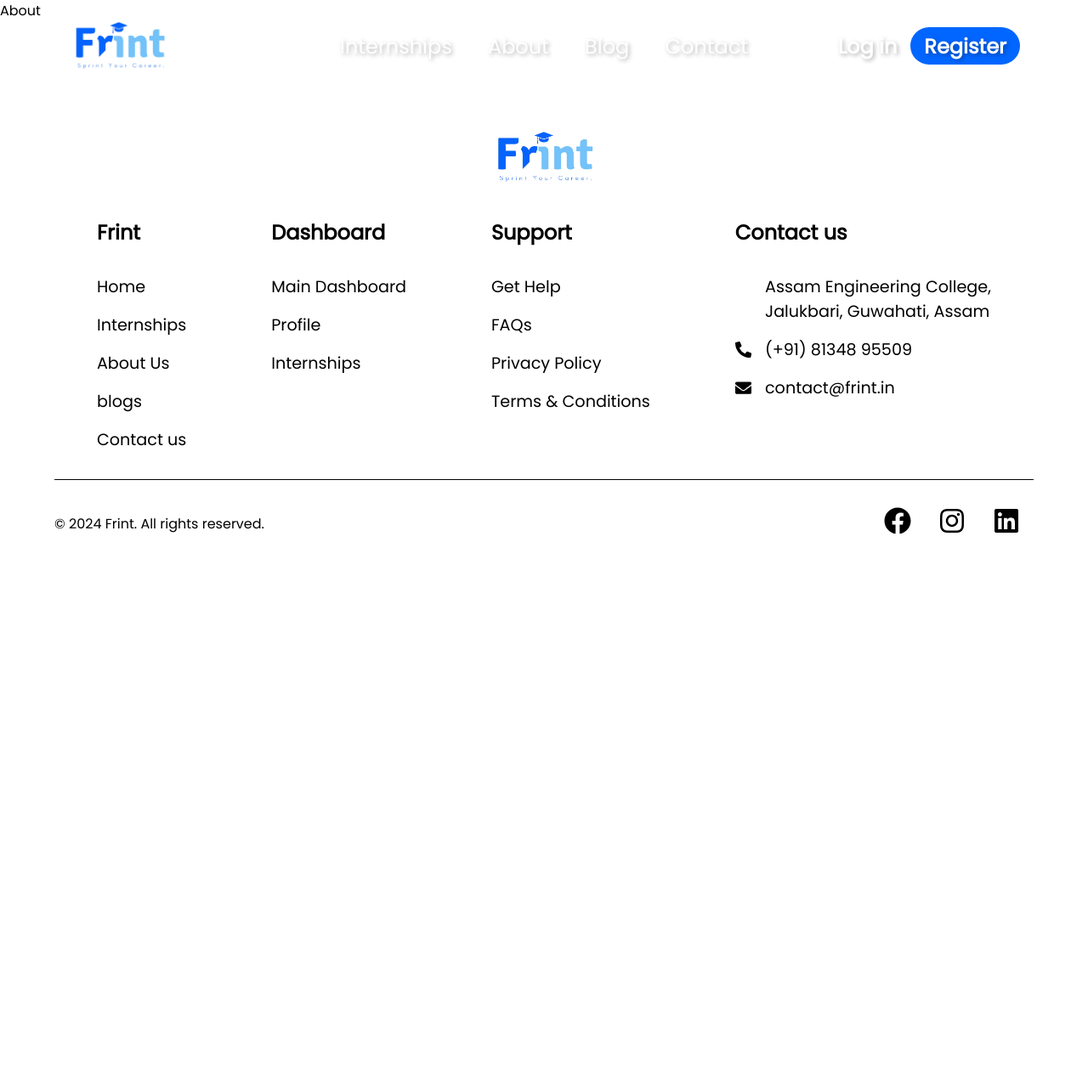
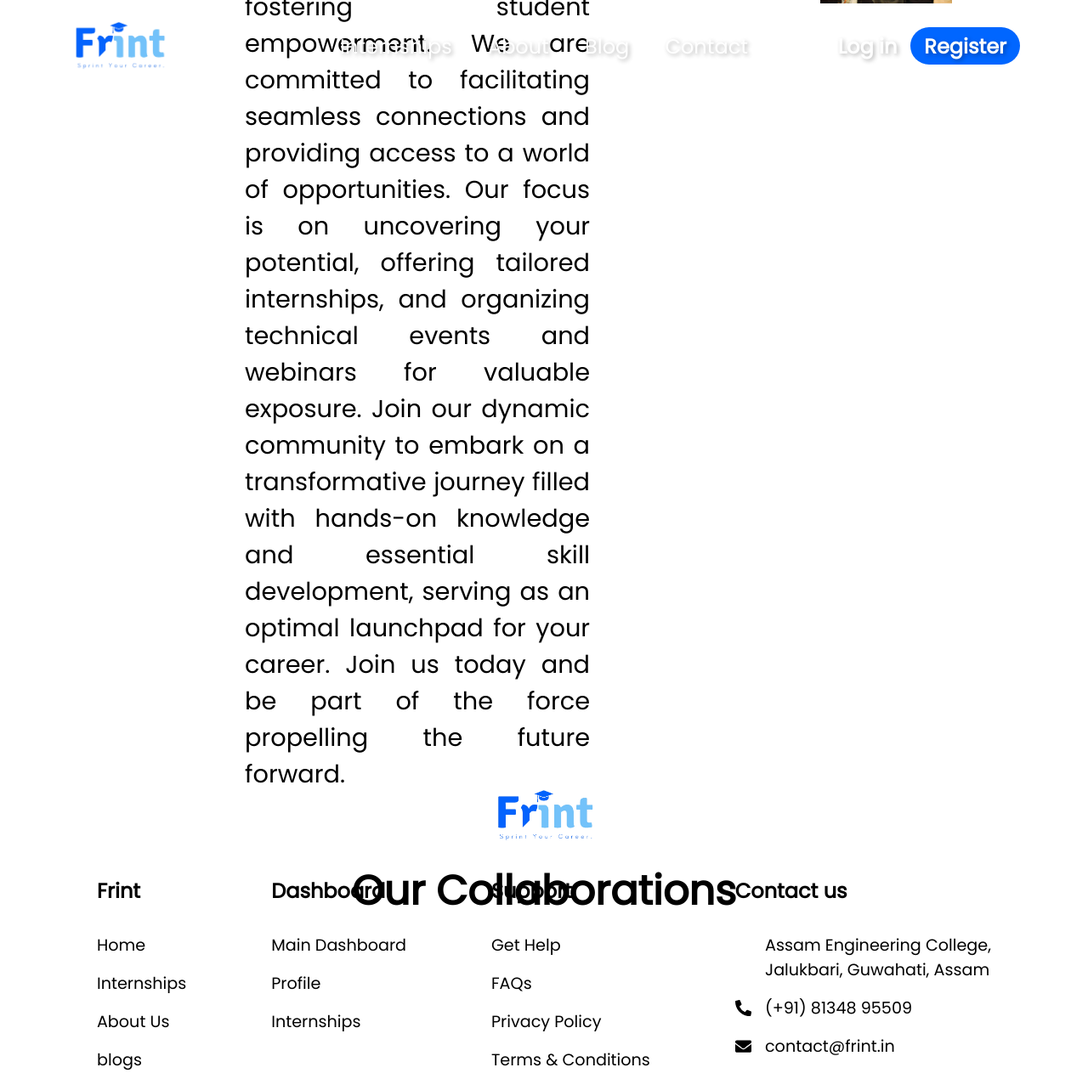
Before and after one commit to frint-in/Landing-Page, a React (Vite) app: page /about in a window 1280 px wide. Shown: the top 1283 px of the page at 85% size. Before the commit the page ends 800 px from the top, so only its background shows below. Built offline with nearby package versions, Linux system fonts and the light colour scheme; some icons are missing.

Commit message:
about page starting

```diff
--- a/src/pages/about/About.jsx
+++ b/src/pages/about/About.jsx
@@ -1,10 +1,39 @@
-import React from 'react'
-import './about.scss'
+import React from "react";
+import "./about.scss";
+import Section1 from "../home/section1/Section1";
 
 const About = () => {
   return (
-    <div className='About'> About</div>
-  )
-}
+    <div className="About">
+      <div className="about-us">
+      <div className="heading">
+        <h1>About US</h1>
+      </div>
+      <div className="container">
+        <div className="left-container">
+          <p>
+              Welcome to Frint, a leading community dedicated to fostering
+              student empowerment. We are committed to facilitating seamless
+              connections and providing access to a world of opportunities. Our
+              focus is on uncovering your potential, offering tailored
+              internships, and organizing technical events and webinars for
+              valuable exposure. Join our dynamic community to embark on a
+              transformative journey filled with hands-on knowledge and
+              essential skill development, serving as an optimal launchpad for
+              your career. Join us today and be part of the force propelling the
+              future forward.
+          </p>
+        </div>
+        <div className="right-container">
+          <img src="./pp.png" alt="" />
+        </div>
+      </div>
+      <div className="collaborations">
+        <h1>Our Collaborations</h1>
+      </div>
+    </div>
+    </div>
+  );
+};
 
-export default About
+export default About;
--- /dev/null
+++ b/src/pages/about/about.css
@@ -0,0 +1 @@
+.About .about-us{display:flex;height:100vh;width:100%;justify-content:center;flex-direction:column;padding:5rem}.About .heading{display:flex;flex-direction:column;text-align:center;font-size:2.2rem}.About .container{display:flex;height:auto;justify-content:center;padding:5rem;margin-left:8rem}.About .container .left-container{display:flex;flex-direction:column;font-size:1.8rem}.About .container .left-container p{width:60%;text-align:justify}.About .container .right-container img{width:100%}.About .collaborations{display:flex;flex-direction:column;font-size:1.5rem;text-align:center}@media screen and (max-width: 768px){.container{flex-direction:column;align-items:center;padding:2rem;margin-left:0}.left-container p{width:100%}.right-container img{width:100%}}
--- a/src/pages/about/about.scss
+++ b/src/pages/about/about.scss
@@ -1,3 +1,66 @@
 .About {
-    display: block;
-}
+    .about-us {
+      display: flex;
+      height: 100vh;
+      width: 100%;
+      justify-content: center;
+      flex-direction: column;
+      padding: 5rem;
+    }
+
+    .heading {
+      display: flex;
+      flex-direction: column;
+      text-align: center;
+      font-size: 2.2rem;
+    }
+
+    .container {
+      display: flex;
+      height: auto;
+      justify-content: center;
+      padding: 5rem;
+      margin-left: 8rem;
+
+        .left-container {
+        display: flex;
+        flex-direction: column;
+        font-size: 1.8rem;
+        }
+
+        .left-container p {
+        width: 60%;
+        text-align: justify;
+        }
+
+        .right-container img {
+        width: 100%;
+        }
+    }
+    .collaborations {
+      display: flex;
+      flex-direction: column;
+      font-size: 1.5rem;
+      text-align: center;
+    }
+  }
+
+  /* Responsive CSS */
+
+  /* Adjustments for tablet and mobile */
+  @media screen and (max-width: 768px) {
+    .container {
+      flex-direction: column; /* Adjusted to column layout for better alignment on smaller screens */
+      align-items: center; /* Center-align items on smaller screens */
+      padding: 2rem; /* Reduced padding for smaller screens */
+      margin-left: 0; /* Removed left margin on smaller screens */
+    }
+
+    .left-container p {
+      width: 100%; /* Adjusted width to 100% for full-width paragraphs on smaller screens */
+    }
+
+    .right-container img {
+      width: 100%; /* Adjusted width to 100% for full-width images on smaller screens */
+    }
+  }
```
Also changed, not shown: public/pp.png (added).
